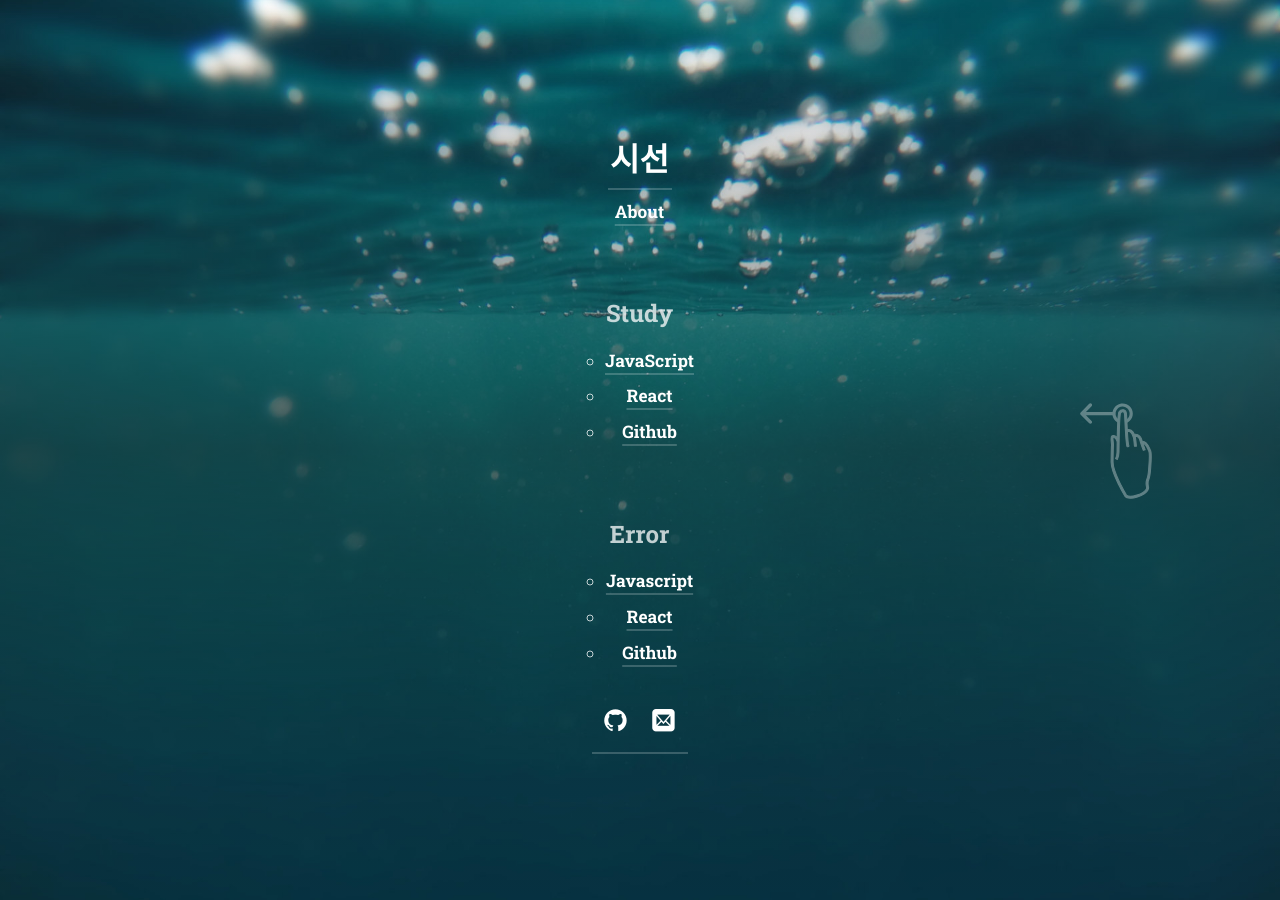
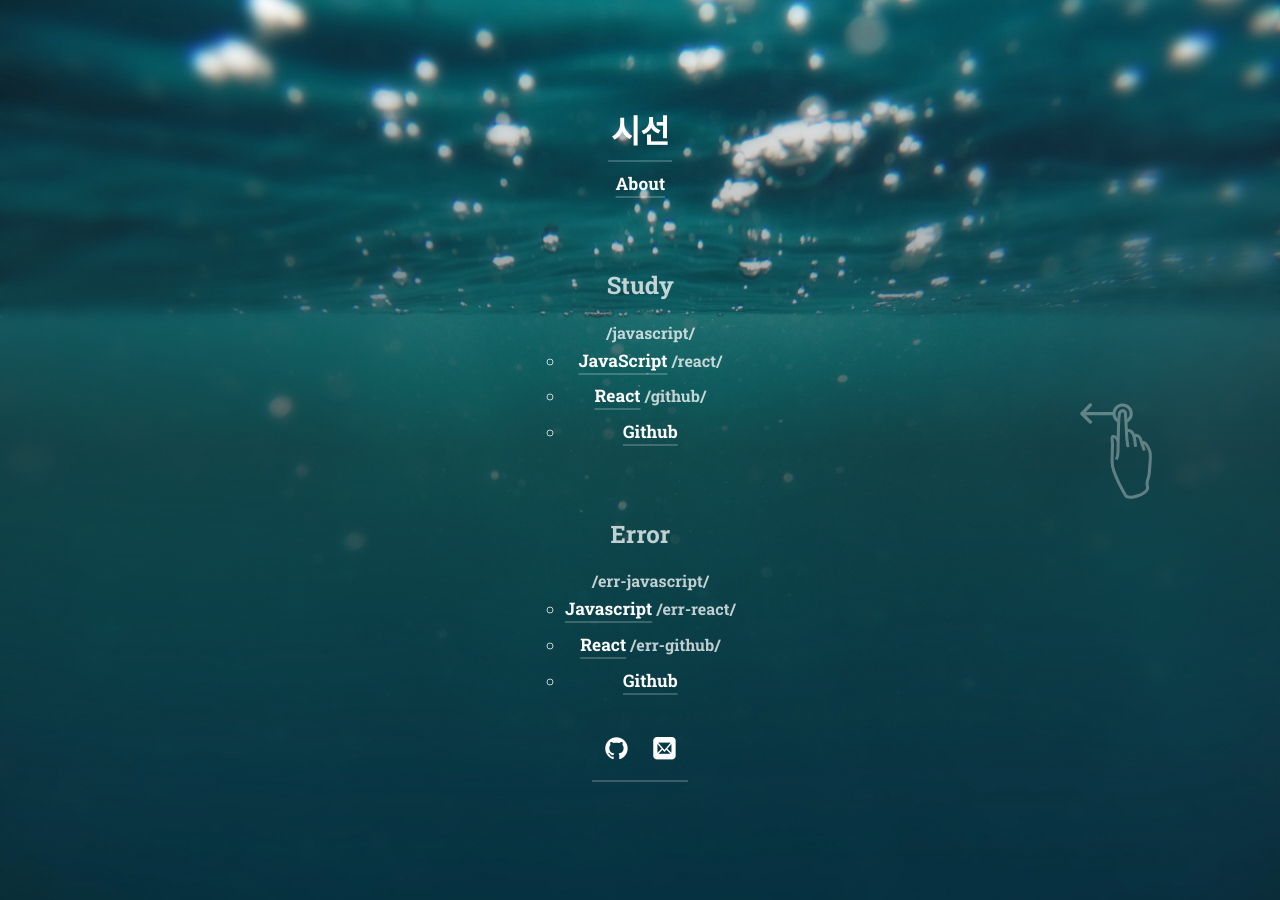
Before and after one commit to seasun93/seasun93.github.io, a Jekyll site: the page built from index.html, in a window 1280 px wide and 900 px high. Built offline with Jekyll 4.4.1, drawn with Linux system fonts in a browser that asks for light colours; cached includes are drawn as plain includes; some web fonts are replaced.

Commit message:
메뉴 체크

```diff
--- a/_includes/body/nav.html
+++ b/_includes/body/nav.html
@@ -9,6 +9,7 @@
         <ul>
           {% for submenu in node.submenu %}
           {% assign suburl = submenu.url%}
+          {{suburl}}
           <li>
             <a
             {% if forloop.first %}id="_drawer--opened"{% endif %}
```
